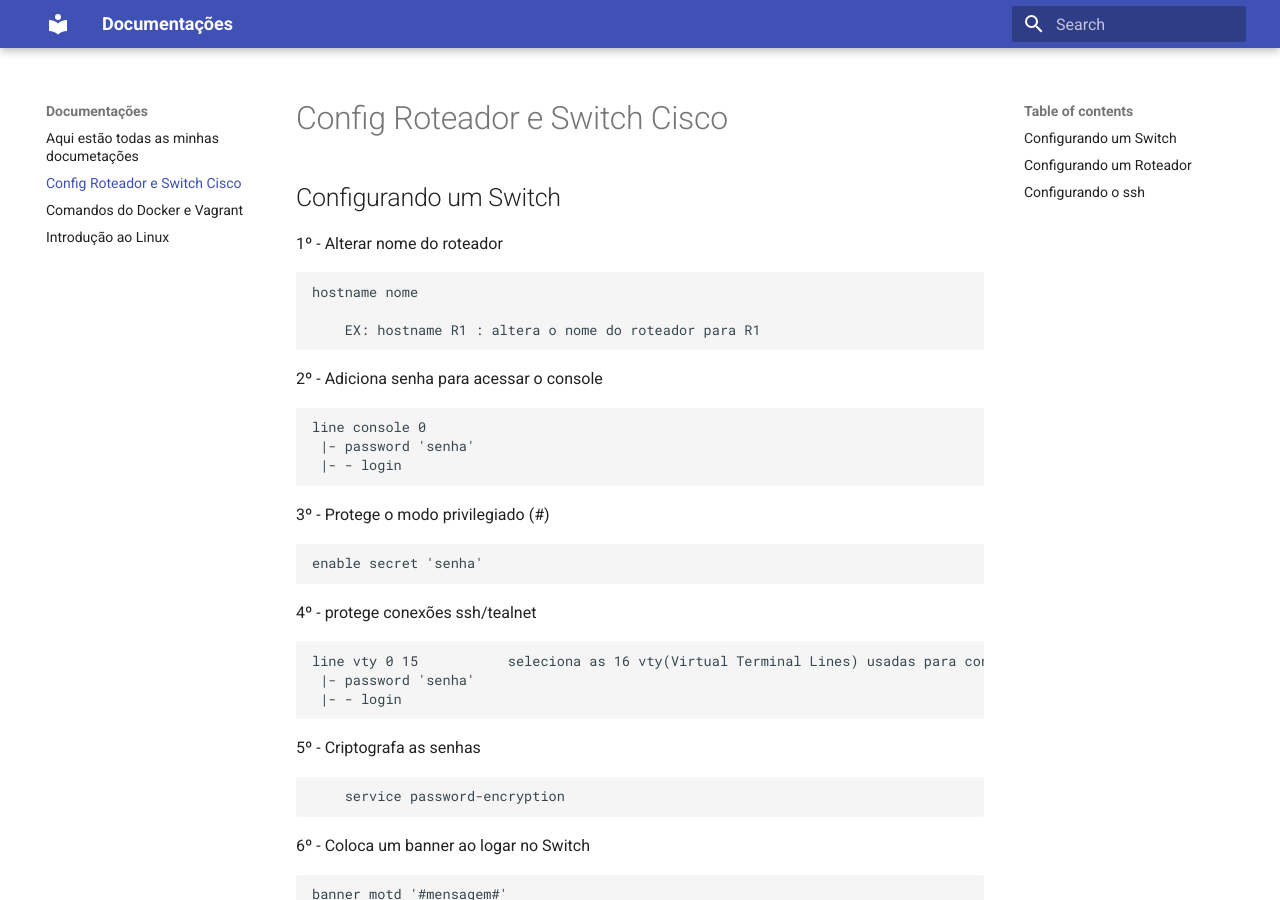
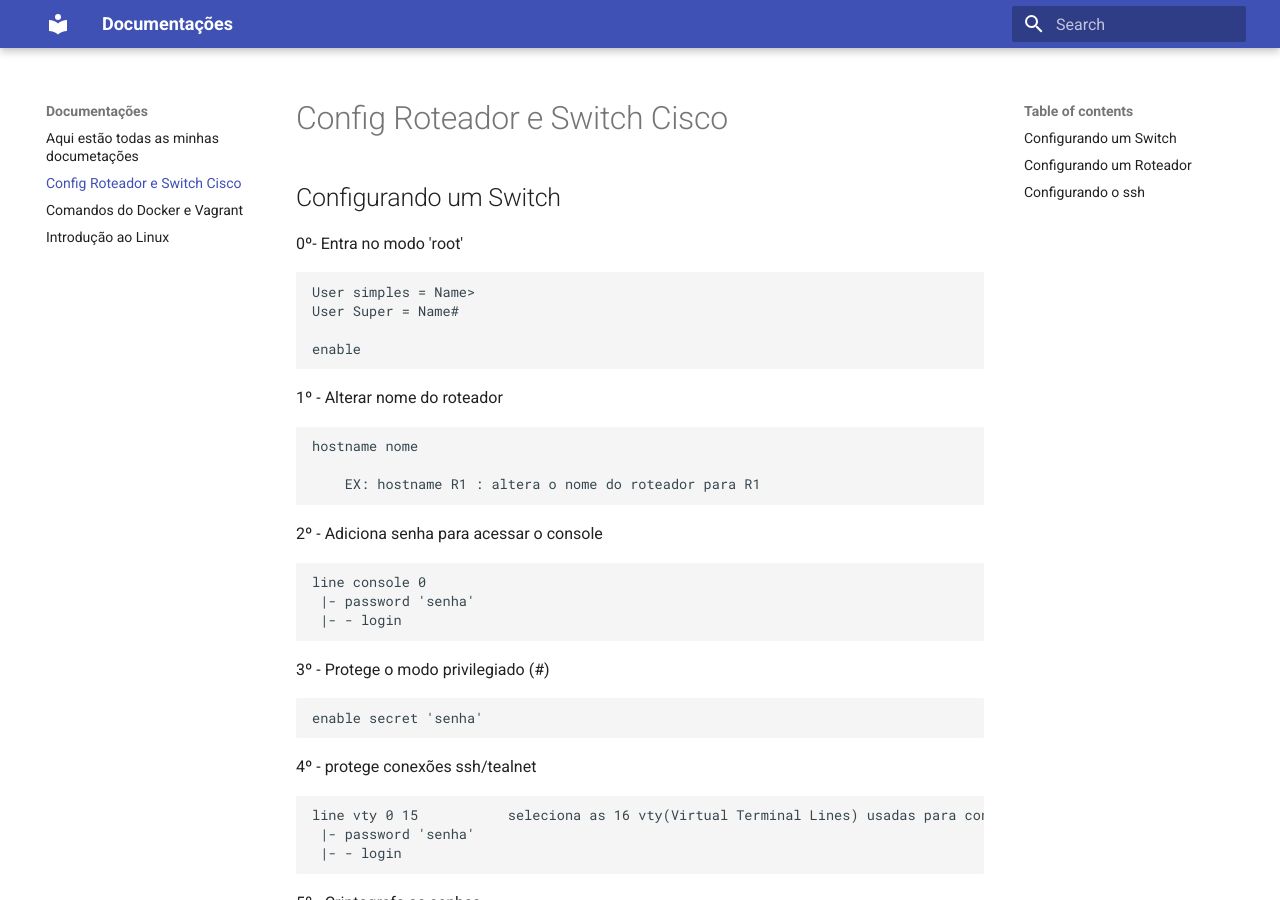
Before and after one commit to NwDPiter/doc, an MkDocs documentation site: the page built from docs/Config_Roteador-e-Switch_Cisco.md, in a window 1280 px wide and 900 px high. Built offline with MkDocs 1.6.1 and Material for MkDocs 9.7.7, drawn with Linux system fonts in a browser that asks for light colours.

Commit message:
Adicionado (0º) Configs cisco

```diff
--- a/docs/Config_Roteador-e-Switch_Cisco.md
+++ b/docs/Config_Roteador-e-Switch_Cisco.md
@@ -1,5 +1,12 @@
 
 ## Configurando um Switch
+
+0º- Entra no modo 'root'
+
+    User simples = Name>
+    User Super = Name#
+
+    enable
 
 1º - Alterar nome do roteador
 
```
